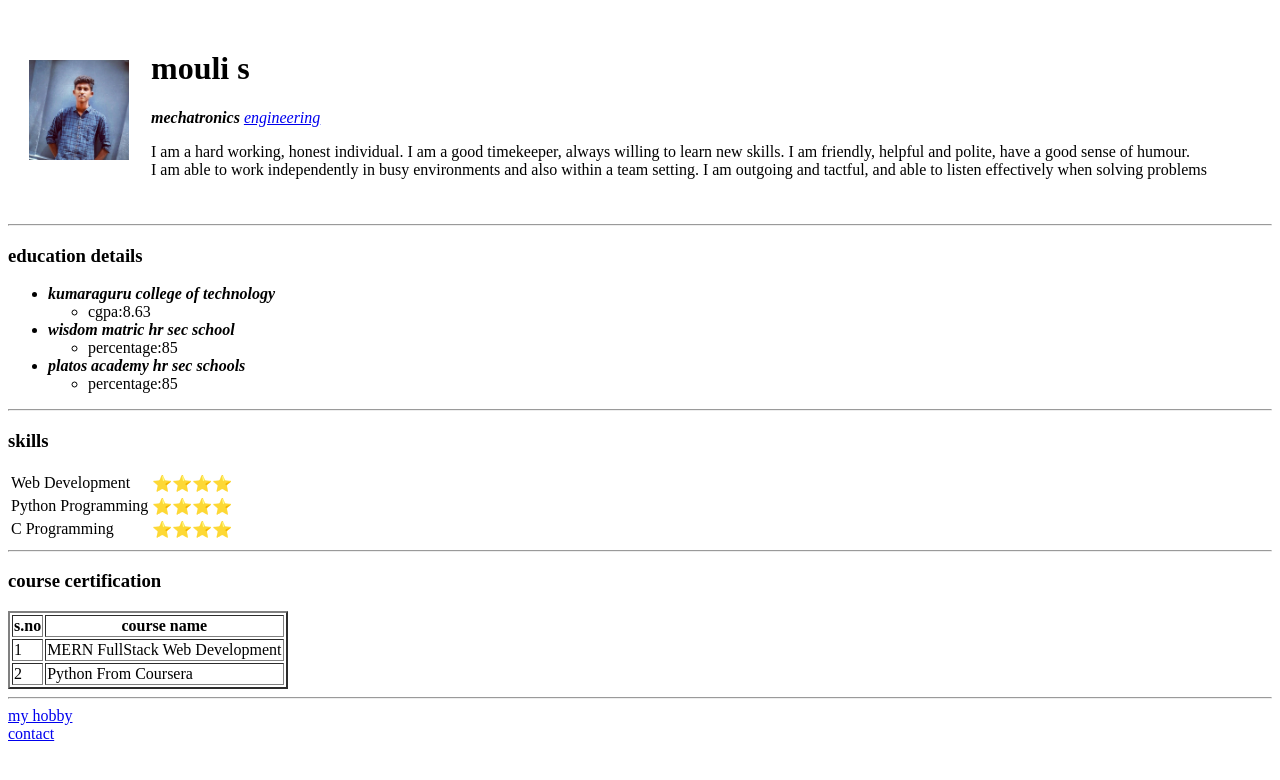
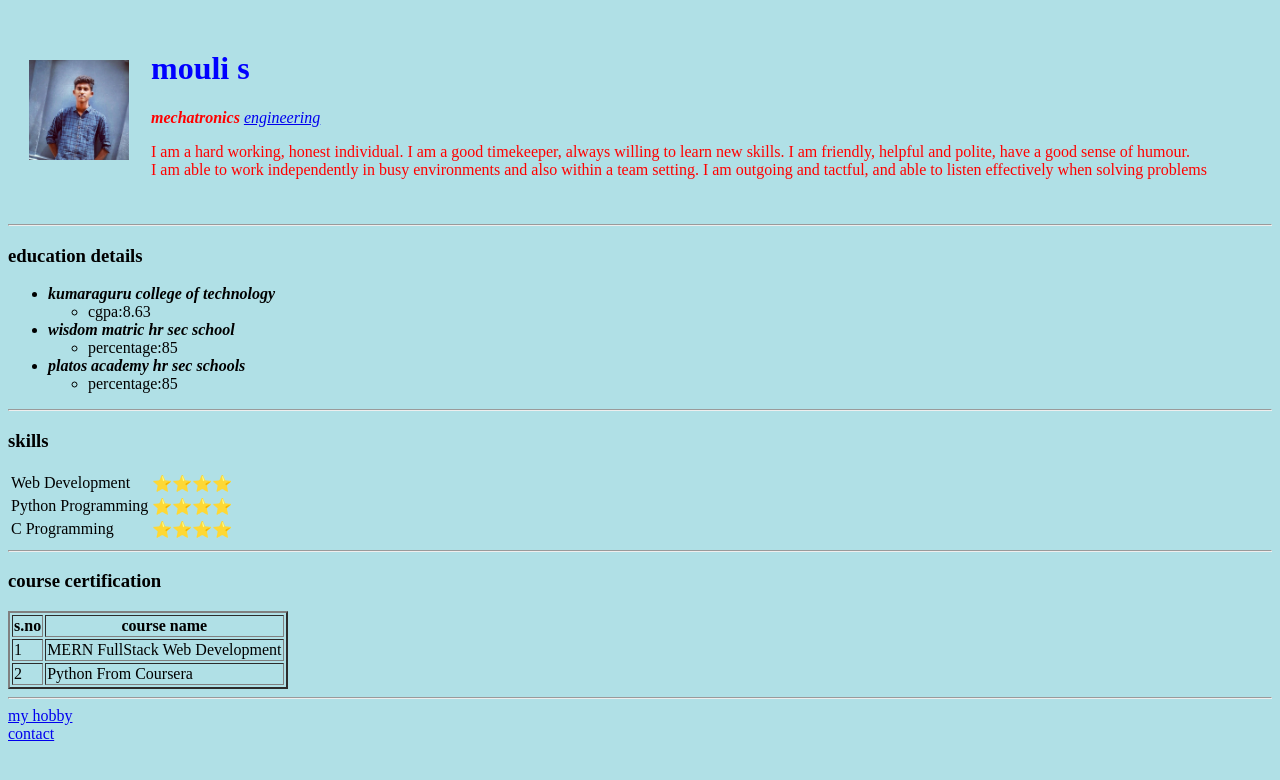
Before and after one commit to MouliSri/cv, a plain HTML site: page index.html in a window 1280 px wide. Drawn offline with Linux system fonts and the light colour scheme.

Commit message:
Update index.html

```diff
--- a/index.html
+++ b/index.html
@@ -5,9 +5,14 @@
   <meta charset="utf-8">
   <meta name="description" content="about working experience">
   <title>mouli webpage</title>
+  <style>
+body {background-color: powderblue;}
+h1   {color: blue;}
+p    {color: red;}
+</style>
 </head>
 
-<body style={background-color: powderblue;}>
+<body >
   <table cellspacing="20">
     <tr>
       <td>
```
